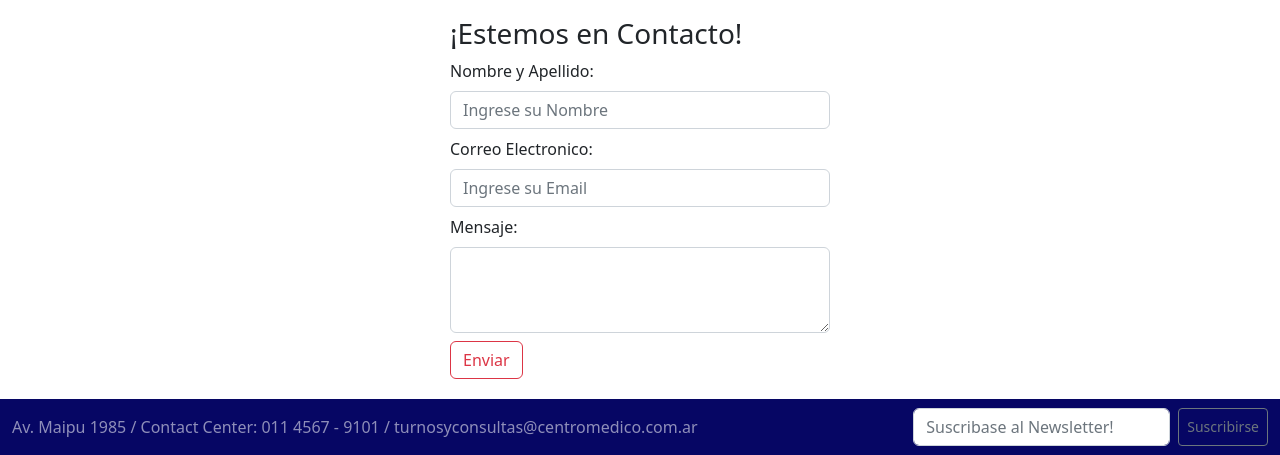
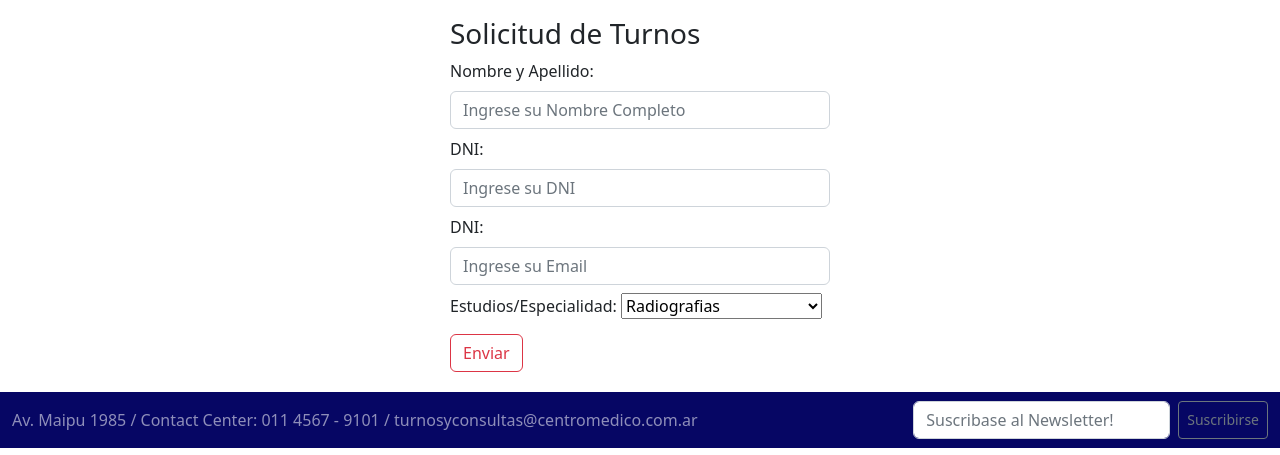
Before and after one commit to sebasaczuk/Pre-sebasaczuk, a plain HTML site: page pages/turnos.html in a window 1280 px wide. Shown: the part 549-1004 px from the top of the page. Drawn offline with nearby package versions, Linux system fonts and the light colour scheme.

Commit message:
avance turnos

```diff
--- a/pages/turnos.html
+++ b/pages/turnos.html
@@ -81,18 +81,27 @@
         </header>
               <main>
                 <form class="formulario" action="">
-                    <h3>¡Estemos en Contacto!</h3>
+                    <h3>Solicitud de Turnos</h3>
                 <div>
                     <label class="form-label" for="nombre"> Nombre y Apellido:</label>
-                    <input class="form-control" type="text" name="nombre" id="nombre" placeholder="Ingrese su Nombre" required>
+                    <input class="form-control" type="text" name="nombre" id="nombre" placeholder="Ingrese su Nombre Completo" required>
                 </div>
                 <div>
-                    <label class="form-label" for="email"> Correo Electronico:</label>
+                    <label class="form-label" for="dni"> DNI:</label>
+                    <input class="form-control" type="number" name="dni" id="dni" placeholder="Ingrese su DNI" required>
+                </div>
+                <div>
+                    <label class="form-label" for="email"> DNI:</label>
                     <input class="form-control" type="email" name="email" id="email" placeholder="Ingrese su Email" required>
                 </div>
                 <div>
-                    <label class="form-label" for="mensaje"> Mensaje:</label>
-                    <textarea class="form-control" id="mensaje" name="mensaje" rows="3" required></textarea>
+                    <label class="form-label" for="comboestudios">Estudios/Especialidad:</label>
+                    <select name="optionlist" onChange="combo(this, 'comboestudios')">
+                    <option>Radiografias</option>
+                    <option>Analisis de Sangre</option>
+                    <option>Tomografia Computada</option>
+                    <option>Hisopado</option>
+                    </select>
                 </div>
                 <button type="submit" class="btn btn-outline-danger">Enviar</button>
 
```
